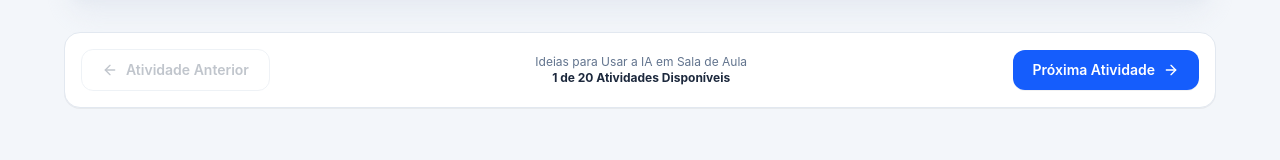
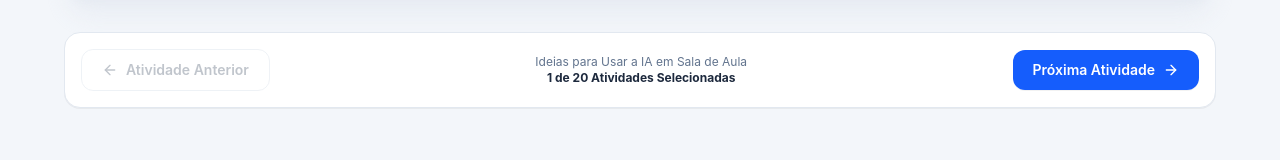
Before and after one commit to 5Anos/IdeiasIASaladeAula, a React (Vite) app: page / in a window 1280 px wide. Shown: the part 1984-2144 px from the top of the page. Built offline with nearby package versions, Linux system fonts and the light colour scheme.

Commit message:
feat: improve activity filtering and navigation
- Implement accent-insensitive searching with text normalization.
- Enable automatic synchronization of selected activity when filters change.
- Refine carousel navigation and search logic.

```diff
--- a/src/App.tsx
+++ b/src/App.tsx
@@ -7,7 +7,7 @@ import { ActivitySheet } from './components/ActivitySheet';
 import { TeacherGuideModal } from './components/TeacherGuideModal';
 import { PresentationModal } from './components/PresentationModal';
 import { Toast } from './components/Toast';
-import { Sparkles, ArrowLeft, ArrowRight, Printer, Share2, HelpCircle } from 'lucide-react';
+import { ArrowLeft, ArrowRight, Filter, X } from 'lucide-react';
 
 export default function App() {
   const [selectedId, setSelectedId] = useState<number>(1);
@@ -22,7 +22,7 @@ export default function App() {
   // Extract unique subjects for filter dropdown
   const subjects = useMemo(() => getUniqueSubjects(ACTIVITIES), []);
 
-  // Filter activities
+  // Filter activities based on all criteria
   const filteredActivities = useMemo(() => {
     return filterActivities(ACTIVITIES, {
       searchQuery,
@@ -32,33 +32,59 @@ export default function App() {
     });
   }, [searchQuery, selectedCycle, selectedSubject, selectedTool]);
 
-  const filteredIds = useMemo(() => {
-    return new Set(filteredActivities.map((a) => a.id));
-  }, [filteredActivities]);
+  const isFiltered =
+    searchQuery.trim() !== '' ||
+    selectedCycle !== 'all' ||
+    selectedSubject !== 'all' ||
+    selectedTool !== 'all';
 
-  // Current active activity
+  // Automatically keep selectedId synchronized with filtered results
+  useEffect(() => {
+    if (filteredActivities.length > 0) {
+      const isSelectedInFiltered = filteredActivities.some((a) => a.id === selectedId);
+      if (!isSelectedInFiltered) {
+        setSelectedId(filteredActivities[0].id);
+      }
+    }
+  }, [filteredActivities, selectedId]);
+
+  // Current active activity among filtered results
   const currentActivity = useMemo(() => {
-    return ACTIVITIES.find((a) => a.id === selectedId) || ACTIVITIES[0];
-  }, [selectedId]);
+    if (filteredActivities.length === 0) return null;
+    return filteredActivities.find((a) => a.id === selectedId) || filteredActivities[0];
+  }, [filteredActivities, selectedId]);
 
-  // Navigation handlers
+  // Current index in filtered list
+  const currentIndex = useMemo(() => {
+    if (!currentActivity || filteredActivities.length === 0) return -1;
+    return filteredActivities.findIndex((a) => a.id === currentActivity.id);
+  }, [filteredActivities, currentActivity]);
+
+  // Navigation handlers navigating STRICTLY within filtered activities
   const handleSelectActivity = (id: number) => {
     setSelectedId(id);
     window.scrollTo({ top: 0, behavior: 'smooth' });
   };
 
   const handlePrev = () => {
-    if (selectedId > 1) {
-      setSelectedId((prev) => prev - 1);
+    if (currentIndex > 0) {
+      setSelectedId(filteredActivities[currentIndex - 1].id);
       window.scrollTo({ top: 0, behavior: 'smooth' });
     }
   };
 
   const handleNext = () => {
-    if (selectedId < ACTIVITIES.length) {
-      setSelectedId((prev) => prev + 1);
+    if (currentIndex >= 0 && currentIndex < filteredActivities.length - 1) {
+      setSelectedId(filteredActivities[currentIndex + 1].id);
       window.scrollTo({ top: 0, behavior: 'smooth' });
     }
+  };
+
+  const handleResetFilters = () => {
+    setSearchQuery('');
+    setSelectedCycle('all');
+    setSelectedSubject('all');
+    setSelectedTool('all');
   };
 
   const showToast = (_text: string, title: string) => {
@@ -84,7 +110,7 @@ export default function App() {
     };
     window.addEventListener('keydown', handleKeyDown);
     return () => window.removeEventListener('keydown', handleKeyDown);
-  }, [selectedId, isPresentationOpen]);
+  }, [currentIndex, filteredActivities, isPresentationOpen]);
 
   return (
     <div className="min-h-screen bg-slate-100/70 text-slate-900 flex flex-col font-sans">
@@ -103,18 +129,89 @@ export default function App() {
         totalFiltered={filteredActivities.length}
       />
 
-      {/* Activity Carousel / Stepper 1..20 */}
+      {/* Activity Carousel / Stepper - ONLY shows the filtered activities */}
       <ActivityCarousel
-        activities={ACTIVITIES}
+        activities={filteredActivities}
         selectedId={selectedId}
         onSelect={handleSelectActivity}
-        filteredIds={filteredIds}
+        totalActivitiesCount={ACTIVITIES.length}
       />
 
       {/* Main Content Area */}
       <main className="flex-1 max-w-7xl w-full mx-auto px-3 sm:px-6 py-4 sm:py-6">
-        {/* If user is filtering and no results */}
-        {filteredActivities.length === 0 ? (
+        {/* Active Filter Banner */}
+        {isFiltered && (
+          <div className="mb-4 p-3 bg-blue-50/90 border border-blue-200/90 rounded-2xl flex flex-wrap items-center justify-between gap-3 text-xs text-blue-900 shadow-2xs no-print">
+            <div className="flex flex-wrap items-center gap-2">
+              <span className="font-bold flex items-center gap-1.5 text-blue-800">
+                <Filter className="w-3.5 h-3.5" />
+                Filtros ativos:
+              </span>
+              {searchQuery.trim() && (
+                <span className="inline-flex items-center gap-1 bg-white border border-blue-200 px-2.5 py-1 rounded-lg font-medium text-slate-800 shadow-2xs">
+                  Pesquisa: "{searchQuery}"
+                  <button
+                    onClick={() => setSearchQuery('')}
+                    className="text-slate-400 hover:text-slate-700 ml-0.5 cursor-pointer font-bold"
+                    title="Remover pesquisa"
+                  >
+                    &times;
+                  </button>
+                </span>
+              )}
+              {selectedCycle !== 'all' && (
+                <span className="inline-flex items-center gap-1 bg-white border border-blue-200 px-2.5 py-1 rounded-lg font-medium text-slate-800 shadow-2xs">
+                  Ciclo: {selectedCycle}
+                  <button
+                    onClick={() => setSelectedCycle('all')}
+                    className="text-slate-400 hover:text-slate-700 ml-0.5 cursor-pointer font-bold"
+                    title="Remover filtro de ciclo"
+                  >
+                    &times;
+                  </button>
+                </span>
+              )}
+              {selectedSubject !== 'all' && (
+                <span className="inline-flex items-center gap-1 bg-white border border-blue-200 px-2.5 py-1 rounded-lg font-medium text-slate-800 shadow-2xs">
+                  Disciplina: {selectedSubject}
+                  <button
+                    onClick={() => setSelectedSubject('all')}
+                    className="text-slate-400 hover:text-slate-700 ml-0.5 cursor-pointer font-bold"
+                    title="Remover filtro de disciplina"
+                  >
+                    &times;
+                  </button>
+                </span>
+              )}
+              {selectedTool !== 'all' && (
+                <span className="inline-flex items-center gap-1 bg-white border border-blue-200 px-2.5 py-1 rounded-lg font-medium text-slate-800 shadow-2xs">
+                  Ferramenta: {selectedTool}
+                  <button
+                    onClick={() => setSelectedTool('all')}
+                    className="text-slate-400 hover:text-slate-700 ml-0.5 cursor-pointer font-bold"
+                    title="Remover filtro de ferramenta"
+                  >
+                    &times;
+                  </button>
+                </span>
+              )}
+              <span className="font-semibold text-blue-700 ml-1">
+                ({filteredActivities.length} de {ACTIVITIES.length} {filteredActivities.length === 1 ? 'atividade' : 'atividades'})
+              </span>
+            </div>
+
+            <button
+              onClick={handleResetFilters}
+              className="inline-flex items-center gap-1 text-xs font-bold text-blue-700 hover:text-blue-900 bg-white hover:bg-blue-100/50 border border-blue-200 px-3 py-1.5 rounded-lg transition-colors shadow-2xs cursor-pointer"
+            >
+              <X className="w-3.5 h-3.5" />
+              <span>Limpar todos os filtros</span>
+            </button>
+          </div>
+        )}
+
+        {/* If user is filtering and no results found */}
+        {filteredActivities.length === 0 || !currentActivity ? (
           <div className="text-center py-20 bg-white rounded-3xl border border-slate-200 p-8 shadow-xs max-w-xl mx-auto my-8">
             <span className="text-4xl block mb-3">🔍</span>
             <h2 className="text-xl font-bold text-slate-800 font-heading">
@@ -124,13 +221,8 @@ export default function App() {
               Experimente limpar o campo de pesquisa ou selecionar "Todos os Ciclos".
             </p>
             <button
-              onClick={() => {
-                setSearchQuery('');
-                setSelectedCycle('all');
-                setSelectedSubject('all');
-                setSelectedTool('all');
-              }}
-              className="mt-4 px-4 py-2 bg-blue-600 text-white rounded-xl text-xs sm:text-sm font-semibold hover:bg-blue-700 transition-colors"
+              onClick={handleResetFilters}
+              className="mt-4 px-5 py-2.5 bg-blue-600 text-white rounded-xl text-xs sm:text-sm font-semibold hover:bg-blue-700 transition-colors cursor-pointer shadow-xs"
             >
               Repor Filtros
             </button>
@@ -146,12 +238,17 @@ export default function App() {
                 <span className="text-xs font-bold text-blue-700 bg-blue-50 px-2.5 py-1 rounded-full border border-blue-200 truncate max-w-[260px] sm:max-w-md">
                   #{currentActivity.id} de 20 &bull; {currentActivity.title}
                 </span>
+                {isFiltered && (
+                  <span className="text-xs font-medium text-slate-600 bg-slate-100 px-2 py-0.5 rounded-full border border-slate-200">
+                    Resultado {currentIndex + 1} de {filteredActivities.length}
+                  </span>
+                )}
               </div>
 
               <div className="flex items-center gap-1.5 ml-auto">
                 <button
                   onClick={handlePrev}
-                  disabled={selectedId <= 1}
+                  disabled={currentIndex <= 0}
                   aria-label="Atividade anterior"
                   className="inline-flex items-center gap-1 px-2.5 sm:px-3 py-1.5 rounded-xl border border-slate-200 bg-white text-xs font-semibold text-slate-700 hover:bg-slate-50 disabled:opacity-30 disabled:pointer-events-none transition-all shadow-2xs"
                 >
@@ -160,7 +257,7 @@ export default function App() {
                 </button>
                 <button
                   onClick={handleNext}
-                  disabled={selectedId >= ACTIVITIES.length}
+                  disabled={currentIndex < 0 || currentIndex >= filteredActivities.length - 1}
                   aria-label="Atividade seguinte"
                   className="inline-flex items-center gap-1 px-2.5 sm:px-3 py-1.5 rounded-xl border border-slate-200 bg-white text-xs font-semibold text-slate-700 hover:bg-slate-50 disabled:opacity-30 disabled:pointer-events-none transition-all shadow-2xs"
                 >
@@ -174,15 +271,18 @@ export default function App() {
             <ActivitySheet
               activity={currentActivity}
               onCopyPrompt={showToast}
-              onNavigateHome={() => handleSelectActivity(1)}
+              onNavigateHome={() => {
+                handleResetFilters();
+                setSelectedId(1);
+              }}
               onTogglePresentation={() => setIsPresentationOpen(true)}
             />
 
-            {/* Bottom Stepper Navigation */}
+            {/* Bottom Stepper Navigation within filtered list */}
             <div className="max-w-6xl mx-auto flex flex-col sm:flex-row items-center justify-between gap-4 mt-6 p-4 rounded-2xl bg-white border border-slate-200 shadow-2xs no-print">
               <button
                 onClick={handlePrev}
-                disabled={selectedId <= 1}
+                disabled={currentIndex <= 0}
                 className="w-full sm:w-auto inline-flex items-center justify-center gap-2 px-5 py-2.5 rounded-xl border border-slate-300 text-slate-700 font-semibold text-xs sm:text-sm hover:bg-slate-50 disabled:opacity-30 disabled:pointer-events-none transition-colors"
               >
                 <ArrowLeft className="w-4 h-4" />
@@ -194,13 +294,13 @@ export default function App() {
                   Ideias para Usar a IA em Sala de Aula
                 </p>
                 <p className="text-xs font-bold text-slate-800">
-                  {selectedId} de {ACTIVITIES.length} Atividades Disponíveis
+                  {currentIndex + 1} de {filteredActivities.length} {filteredActivities.length === 1 ? 'Atividade Selecionada' : 'Atividades Selecionadas'}
                 </p>
               </div>
 
               <button
                 onClick={handleNext}
-                disabled={selectedId >= ACTIVITIES.length}
+                disabled={currentIndex < 0 || currentIndex >= filteredActivities.length - 1}
                 className="w-full sm:w-auto inline-flex items-center justify-center gap-2 px-5 py-2.5 rounded-xl bg-blue-600 hover:bg-blue-700 text-white font-semibold text-xs sm:text-sm disabled:opacity-30 disabled:pointer-events-none transition-colors shadow-2xs"
               >
                 <span>Próxima Atividade</span>
@@ -230,15 +330,17 @@ export default function App() {
         onClose={() => setIsGuideOpen(false)}
       />
 
+      {currentActivity && (
         <PresentationModal
           activity={currentActivity}
           isOpen={isPresentationOpen}
           onClose={() => setIsPresentationOpen(false)}
           onPrev={handlePrev}
           onNext={handleNext}
-        hasPrev={selectedId > 1}
-        hasNext={selectedId < ACTIVITIES.length}
+          hasPrev={currentIndex > 0}
+          hasNext={currentIndex >= 0 && currentIndex < filteredActivities.length - 1}
         />
+      )}
 
       <Toast message={toastMessage} onClose={() => setToastMessage(null)} />
     </div>
--- a/src/components/ActivityCarousel.tsx
+++ b/src/components/ActivityCarousel.tsx
@@ -6,14 +6,14 @@ interface ActivityCarouselProps {
   activities: Activity[];
   selectedId: number;
   onSelect: (id: number) => void;
-  filteredIds: Set<number>;
+  totalActivitiesCount?: number;
 }
 
 export const ActivityCarousel: React.FC<ActivityCarouselProps> = ({
   activities,
   selectedId,
   onSelect,
-  filteredIds
+  totalActivitiesCount = 20
 }) => {
   const containerRef = useRef<HTMLDivElement>(null);
   const activeBtnRef = useRef<HTMLButtonElement>(null);
@@ -37,14 +37,21 @@ export const ActivityCarousel: React.FC<ActivityCarouselProps> = ({
   };
 
   const handleNext = () => {
-    if (currentIndex < activities.length - 1) {
+    if (currentIndex >= 0 && currentIndex < activities.length - 1) {
       onSelect(activities[currentIndex + 1].id);
     }
   };
 
+  if (activities.length === 0) {
+    return null;
+  }
+
+  const isFiltered = activities.length < totalActivitiesCount;
+
   return (
-    <div className="w-full bg-white/90 backdrop-blur-md border-b border-slate-200/80 sticky top-0 z-30 shadow-xs">
+    <div className="w-full bg-white/95 backdrop-blur-md border-b border-slate-200/80 sticky top-0 z-30 shadow-xs">
       <div className="max-w-7xl mx-auto px-3 sm:px-6 py-2.5 flex items-center justify-between gap-2">
+        <div className="flex items-center gap-1 shrink-0">
           <button
             onClick={handlePrev}
             disabled={currentIndex <= 0}
@@ -53,6 +60,12 @@ export const ActivityCarousel: React.FC<ActivityCarouselProps> = ({
           >
             <ChevronLeft className="w-5 h-5" />
           </button>
+          {isFiltered && (
+            <span className="text-[11px] font-bold text-blue-700 bg-blue-50 border border-blue-200 px-2 py-0.5 rounded-md hidden lg:inline-block">
+              {activities.length} {activities.length === 1 ? 'selecionada' : 'selecionadas'}
+            </span>
+          )}
+        </div>
 
         <div
           ref={containerRef}
@@ -60,7 +73,6 @@ export const ActivityCarousel: React.FC<ActivityCarouselProps> = ({
         >
           {activities.map((act) => {
             const isSelected = act.id === selectedId;
-            const isMatch = filteredIds.has(act.id);
 
             return (
               <button
@@ -70,9 +82,7 @@ export const ActivityCarousel: React.FC<ActivityCarouselProps> = ({
                 className={`group relative shrink-0 flex items-center gap-2 px-3 py-1.5 rounded-xl text-xs sm:text-sm font-semibold transition-all duration-200 border ${
                   isSelected
                     ? 'bg-blue-600 text-white border-blue-600 shadow-sm shadow-blue-200 scale-102'
-                    : isMatch
-                    ? 'bg-white text-slate-700 border-slate-200 hover:border-blue-300 hover:bg-blue-50/40'
-                    : 'bg-slate-50 text-slate-400 border-slate-100 opacity-60 hover:opacity-100'
+                    : 'bg-white text-slate-700 border-slate-200 hover:border-blue-300 hover:bg-blue-50/40'
                 }`}
               >
                 <span
@@ -94,7 +104,7 @@ export const ActivityCarousel: React.FC<ActivityCarouselProps> = ({
 
         <button
           onClick={handleNext}
-          disabled={currentIndex >= activities.length - 1}
+          disabled={currentIndex < 0 || currentIndex >= activities.length - 1}
           aria-label="Próxima Atividade"
           className="p-1.5 rounded-xl border border-slate-200 text-slate-600 hover:text-blue-600 hover:bg-blue-50/50 disabled:opacity-30 disabled:pointer-events-none transition-colors shrink-0"
         >
--- a/src/utils/filterActivities.ts
+++ b/src/utils/filterActivities.ts
@@ -1,4 +1,5 @@
 import { Activity } from '../data/activities';
+import { TOOLS_DATABASE } from '../data/tools';
 
 export interface FilterOptions {
   searchQuery?: string;
@@ -7,50 +8,105 @@ export interface FilterOptions {
   selectedTool?: string;
 }
 
+/**
+ * Normalizes text by removing accents, diacritics, and converting to lowercase.
+ * E.g., "Português" -> "portugues", "Música" -> "musica", "1.º Ciclo" -> "1.o ciclo"
+ */
+export function normalizeText(str: string): string {
+  if (!str) return '';
+  return str
+    .normalize('NFD')
+    .replace(/[\u0300-\u036f]/g, '')
+    .replace(/º/g, 'o')
+    .replace(/ª/g, 'a')
+    .toLowerCase()
+    .trim();
+}
+
 export function filterActivities(
   activities: Activity[],
   options: FilterOptions
 ): Activity[] {
-  const { searchQuery = '', selectedCycle = 'all', selectedSubject = 'all', selectedTool = 'all' } = options;
-  const query = searchQuery.trim().toLowerCase();
+  const {
+    searchQuery = '',
+    selectedCycle = 'all',
+    selectedSubject = 'all',
+    selectedTool = 'all'
+  } = options;
+
+  const rawQuery = searchQuery.trim();
+  const query = normalizeText(rawQuery);
 
   return activities.filter((activity) => {
-    // Cycle filter
+    // 1. Cycle filter
     if (selectedCycle !== 'all') {
-      const matchesCycle = activity.cycleCategories.some((c) =>
-        c.toLowerCase().includes(selectedCycle.toLowerCase())
-      ) || activity.cycle.toLowerCase().includes(selectedCycle.toLowerCase());
+      const normCycle = normalizeText(selectedCycle);
+      const matchesCycle =
+        activity.cycleCategories.some((c) => normalizeText(c).includes(normCycle)) ||
+        normalizeText(activity.cycle).includes(normCycle);
       if (!matchesCycle) return false;
     }
 
-    // Subject filter
+    // 2. Subject filter
     if (selectedSubject !== 'all') {
-      const matchesSubject = activity.disciplines.toLowerCase().includes(selectedSubject.toLowerCase());
+      const normSubject = normalizeText(selectedSubject);
+      const matchesSubject = normalizeText(activity.disciplines).includes(normSubject);
       if (!matchesSubject) return false;
     }
 
-    // Tool filter
+    // 3. Tool filter
     if (selectedTool !== 'all') {
-      const matchesTool = activity.toolKeys.includes(selectedTool.toLowerCase());
+      const normTool = selectedTool.toLowerCase().trim();
+      const matchesTool = activity.toolKeys.some((t) => t.toLowerCase() === normTool);
       if (!matchesTool) return false;
     }
 
-    // Text search query
+    // 4. Text search query
     if (query) {
-      const inTitle = activity.title.toLowerCase().includes(query);
-      const inDiscipline = activity.disciplines.toLowerCase().includes(query);
-      const inDesc = activity.briefDescription.toLowerCase().includes(query);
-      const inPrompt = (
-        activity.promptExample.studentInitial.toLowerCase().includes(query) ||
-        activity.promptExample.enriched.toLowerCase().includes(query)
+      // Direct ID check (e.g., "1", "14", "#14", "atividade 14")
+      const queryIdClean = query.replace(/^#/, '').replace(/^atividade\s*/, '').trim();
+      if (queryIdClean && activity.id.toString() === queryIdClean) {
+        return true;
+      }
+
+      // Check title
+      if (normalizeText(activity.title).includes(query)) return true;
+
+      // Check disciplines & cycle
+      if (normalizeText(activity.disciplines).includes(query)) return true;
+      if (normalizeText(activity.cycle).includes(query)) return true;
+
+      // Check brief description & learning objectives
+      if (normalizeText(activity.briefDescription).includes(query)) return true;
+      if (activity.learningObjectives.some((obj) => normalizeText(obj).includes(query))) return true;
+
+      // Check prompts
+      if (
+        normalizeText(activity.promptExample.studentInitial).includes(query) ||
+        normalizeText(activity.promptExample.enriched).includes(query)
+      ) {
+        return true;
+      }
+
+      // Check final product
+      if (normalizeText(activity.finalProduct).includes(query)) return true;
+
+      // Check tools (both tool key and display name, e.g. "Bing Image Creator", "Adobe Express")
+      const matchesAnyTool = activity.toolKeys.some((k) => {
+        if (normalizeText(k).includes(query)) return true;
+        const toolInfo = TOOLS_DATABASE[k];
+        if (toolInfo && normalizeText(toolInfo.name).includes(query)) return true;
+        return false;
+      });
+      if (matchesAnyTool) return true;
+
+      // Check steps (title & description)
+      const matchesAnyStep = activity.steps.some(
+        (s) => normalizeText(s.title).includes(query) || normalizeText(s.description).includes(query)
       );
-      const inProduct = activity.finalProduct.toLowerCase().includes(query);
-      const inTools = activity.toolKeys.some((t) => t.toLowerCase().includes(query));
-      const inSteps = activity.steps.some(
-        (s) => s.title.toLowerCase().includes(query) || s.description.toLowerCase().includes(query)
-      );
+      if (matchesAnyStep) return true;
 
-      return inTitle || inDiscipline || inDesc || inPrompt || inProduct || inTools || inSteps;
+      return false;
     }
 
     return true;
@@ -65,7 +121,7 @@ export function getUniqueSubjects(activities: Activity[]): string[] {
       if (p) subjectSet.add(p);
     }
   }
-  return Array.from(subjectSet).sort();
+  return Array.from(subjectSet).sort((a, b) => a.localeCompare(b, 'pt'));
 }
 
 export function formatPromptForCopy(activity: Activity): string {
```
Also changed, not shown: 1 other file (tests, documents, lock files or other folders). Lines whose indentation alone changed are shown as unchanged.
